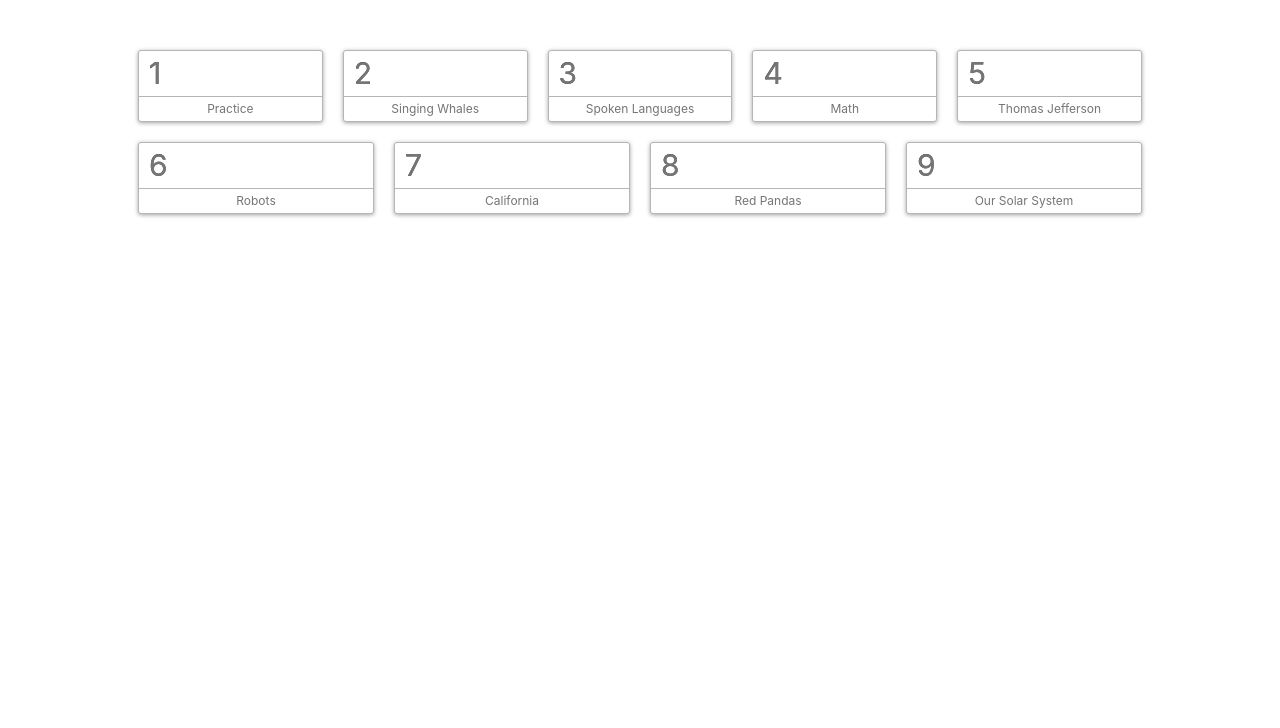
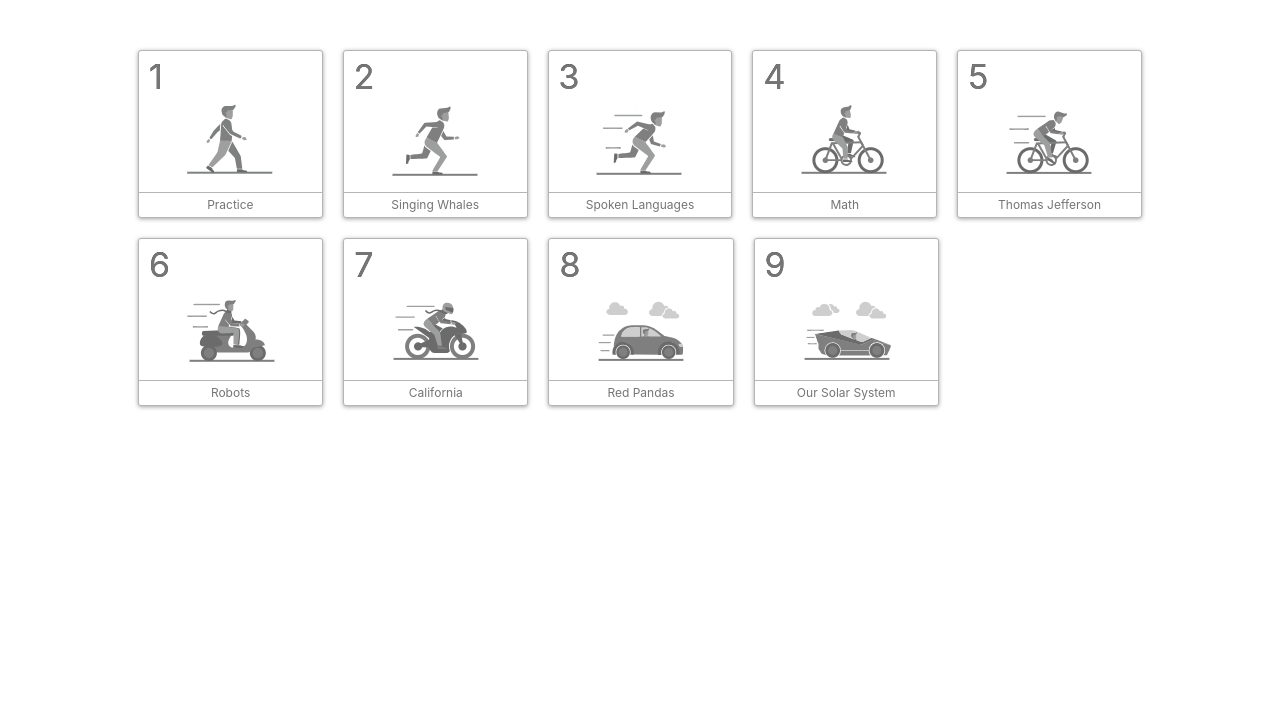
Before and after one commit to carlosarias1992/keypress, a website built with webpack: page index.html in a window 1280 px wide. Shown: the top 728 px of the page. Built offline with nearby package versions, Linux system fonts and the light colour scheme.

Commit message:
Add empty button boxes

```diff
--- a/assets/css/home-page.css
+++ b/assets/css/home-page.css
@@ -23,5 +23,20 @@
     text-align: left;
     padding-left: 10px;
     text-shadow: 2px 3px 6px #fff, 0 0 0 #000, 2px 3px 6px #fff;
-    font-size: 30px;
+    font-size: 34px;
 }
+
+.button-image {
+    height: 80px;
+    display: flex;
+    align-items: center;
+    justify-content: center;
+    margin-bottom: 10px;
+}
+
+.all-lessons .empty-button {
+    cursor: auto;
+    box-shadow: none;
+    border: none;
+    outline: none;
+}
--- a/src/home_page.js
+++ b/src/home_page.js
@@ -32,6 +32,10 @@
         buttonImage.className = "button-image";
         buttonImage.innerHTML = "";
 
+        const image = document.createElement("img");
+        image.src = `assets/images/levels/${lesson.level}.png`;
+        buttonImage.appendChild(image);
+
         return buttonImage;
     }
 
@@ -64,6 +68,14 @@
             row.appendChild(this.renderLessonBox(lesson));
         });
 
+        const emptyButtons = (5 - (Object.values(lessons).length % 5));
+
+        for (let i = 0; i < emptyButtons; i++) {
+            const emptyButton = document.createElement("button");
+            emptyButton.className = "col-sm empty-button";
+            row.appendChild(emptyButton);
+        }
+
         this.parentElement.appendChild(lessonsContainer);
     }
 }
--- a/src/lessons.js
+++ b/src/lessons.js
@@ -39,18 +39,18 @@
         id: 7,
         name: 'California',
         content: "California is a big power in American culture as well as the business life of the nation. Many of the great changes in technology and law came from California, and the state pays more to the U.S. government than it gets back. It also has some of the country's largest cities, such as Los Angeles, San Diego, San Jose, and San Francisco.",
-        level: 8
+        level: 7
     },
     8: {
         id: 8,
         name: 'Red Pandas',
         content: "Red pandas are native to the Himalayas and southwestern China. The English word for red panda is \"Firefox\" which is where the popular web browser gets its name from. Many people think that the Firefox logo is a fox, but the truth is that the logo is actually a red panda. The browser was created in 2002 and its full name id Mozilla Firefox.",
-        level: 9
+        level: 8
     },
     9: {
         id: 9,
         name: 'Our Solar System',
         content: "There are eight planets in the solar system. From closest to farthest from the Sun, they are: Mercury, Venus, Earth, Mars, Jupiter, Saturn, Uranus, and Neptune. A fun way to remember the order of the planets is to use a mnemonic device: My Very Excellent Mother Just Served Us Noodles. Each letter represents the name of one planet.",
-        level: 10
+        level: 9
     }
 };
```
Also changed, not shown: dist/main.js.
